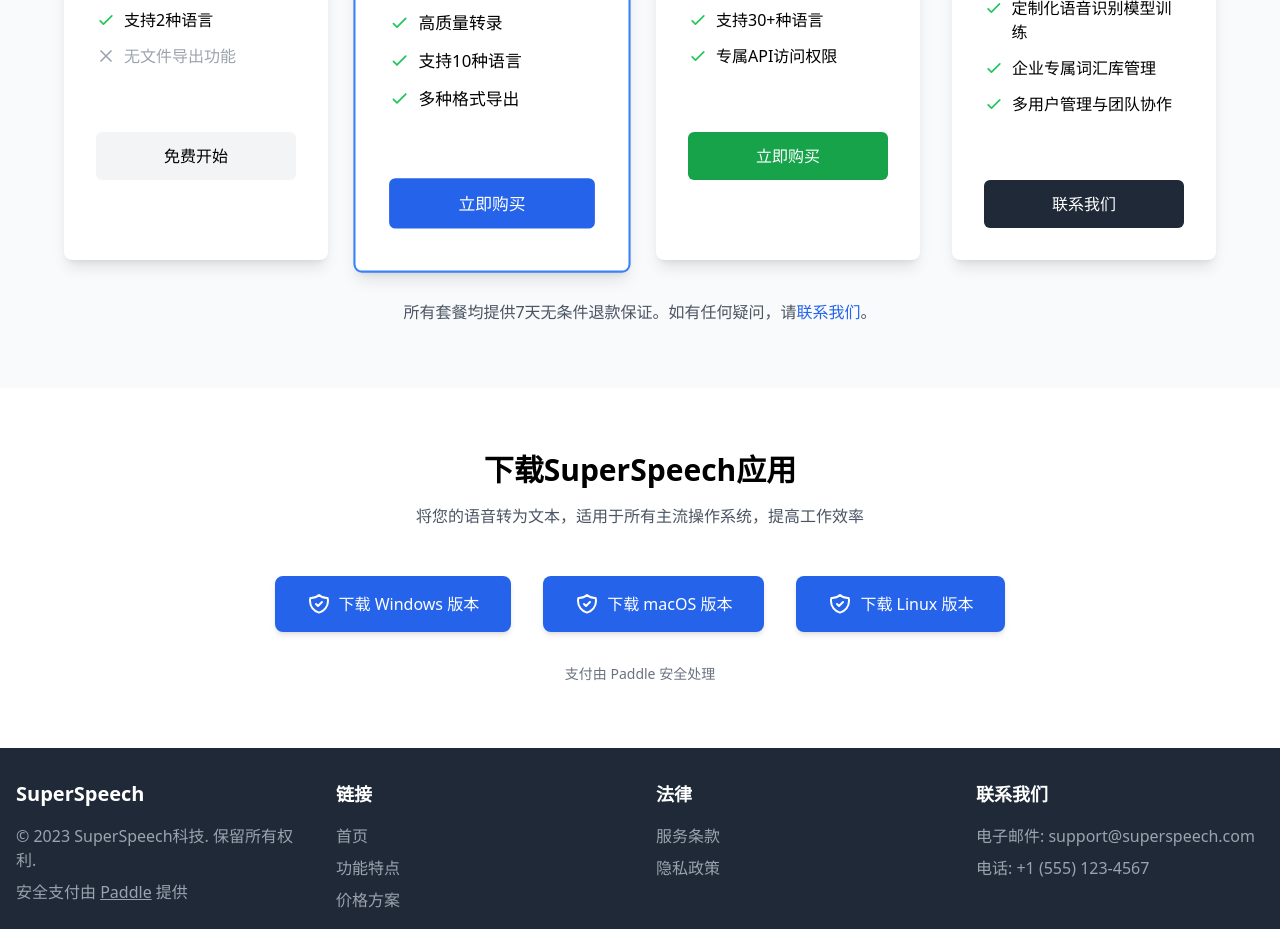
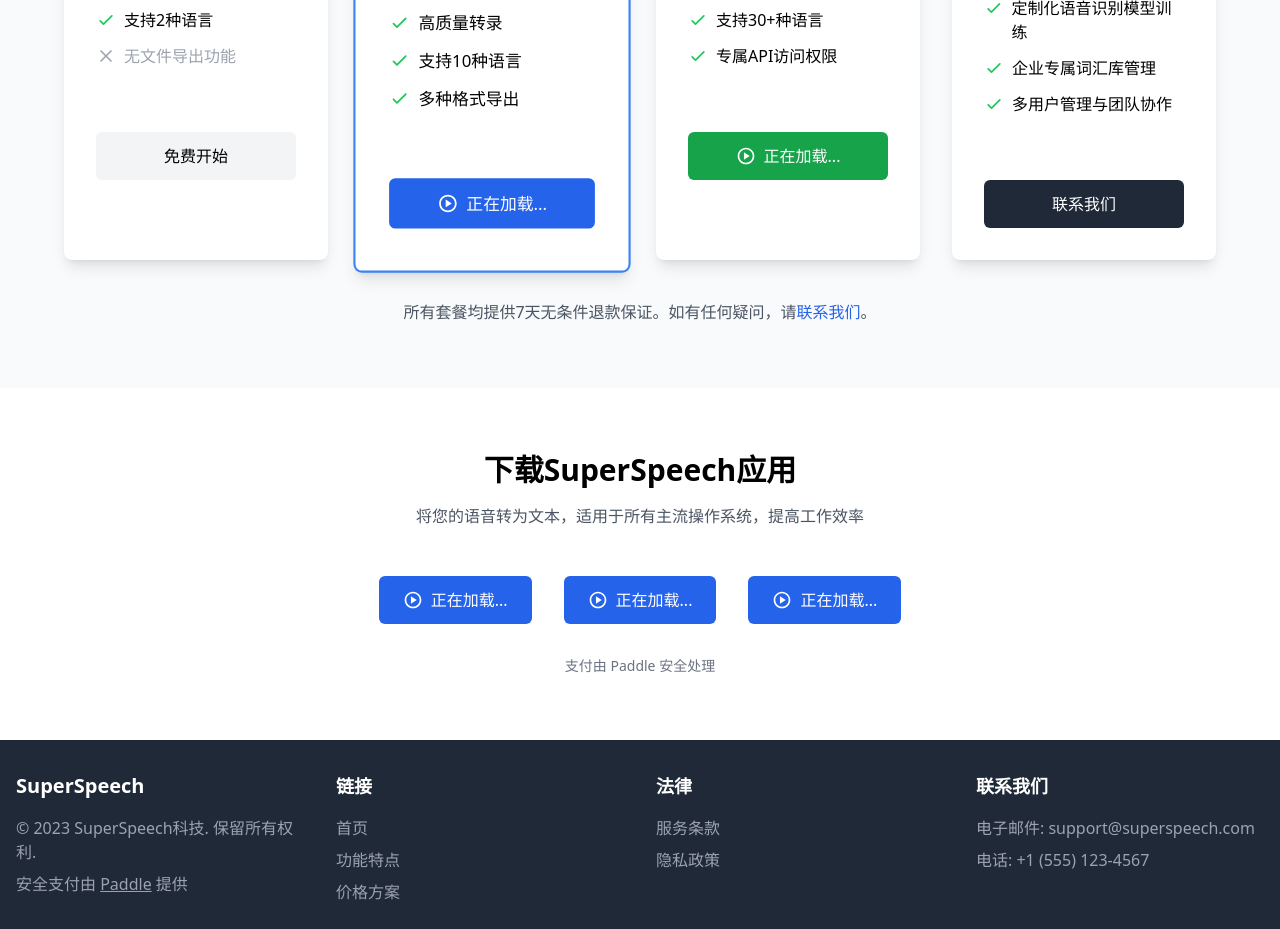
Before and after one commit to sotowang/app-landing-page, a Next.js app: page /zh in a window 1280 px wide. Shown: the part 1960-2889 px from the top of the page. Built offline with nearby package versions, Linux system fonts and the light colour scheme.

Commit message:
修复Paddle支付流程：使用API打开结账窗口，无需跳转

```diff
--- a/app/payment/page.tsx
+++ b/app/payment/page.tsx
@@ -254,43 +254,21 @@
             />
           ) : (
             <div className="flex flex-col items-center">
-              <a
-                href={getPaddleCheckoutUrl()}
-                target="_blank"
-                rel="noopener noreferrer"
-                className={`
-                  flex items-center justify-center font-medium rounded-md transition-all
-                  ${buttonVariant === "default" ? "bg-gray-200 hover:bg-gray-300 text-gray-800" :
-                    buttonVariant === "primary" ? "bg-blue-600 hover:bg-blue-700 text-white" :
-                    buttonVariant === "success" ? "bg-green-600 hover:bg-green-700 text-white" :
-                    "bg-cyan-600 hover:bg-cyan-700 text-white"}
-                  py-3 px-6 text-base w-full sm:w-64
-                `}
-              >
-                {showIcon && (
-                  <svg
-                    className="w-5 h-5 mr-2"
-                    viewBox="0 0 24 24"
-                    fill="none"
-                    xmlns="http://www.w3.org/2000/svg"
-                  >
-                    <path
-                      d="M12 2C6.48 2 2 6.48 2 12s4.48 10 10 10 10-4.48 10-10S17.52 2 12 2zm0 18c-4.41 0-8-3.59-8-8s3.59-8 8-8 8 3.59 8 8-3.59 8-8 8z"
-                      fill="currentColor"
-                    />
-                    <path
-                      d="M9.5 16.5l7-4.5-7-4.5v9z"
-                      fill="currentColor"
-                    />
-                  </svg>
-                )}
-                开始订阅
-              </a>
+              <PaddleButton
+                productId={getPriceId()}
+                text="开始订阅"
+                variant={buttonVariant}
+                size="large"
+                className="w-full sm:w-64"
+                showIcon={showIcon}
+                onSuccess={handlePaymentSuccess}
+                onError={handlePaymentError}
+              />
               <div className="text-xs text-gray-500 mt-2">
                 安全支付由 <span className="text-blue-600">Paddle</span> 提供
               </div>
               <p className="text-sm mt-4 text-center text-blue-700 font-medium">
-                这是一个直接链接到Paddle结账的按钮，点击后将跳转到Paddle官方结账页面。
+                点击按钮将在页面内打开Paddle结账窗口，无需离开本站
               </p>
             </div>
           )}
--- a/app/zh/page.tsx
+++ b/app/zh/page.tsx
@@ -284,12 +284,13 @@
                 </ul>
               </div>
               <div className="px-8 pb-8">
-                <a
-                  href="https://checkout.paddle.com/product/12345"
-                  className="block w-full bg-blue-600 hover:bg-blue-700 text-white text-center py-3 rounded-md font-medium transition"
-                >
-                  立即购买
-                </a>
+                <PaddleButton
+                  productId={paddleConfig.priceIds.standard}
+                  text="立即购买"
+                  variant="primary"
+                  size="large"
+                  className="w-full"
+                />
               </div>
             </div>
 
@@ -328,12 +329,13 @@
                 </ul>
               </div>
               <div className="px-8 pb-8">
-                <a
-                  href="https://checkout.paddle.com/product/67890"
-                  className="block w-full bg-green-600 hover:bg-green-700 text-white text-center py-3 rounded-md font-medium transition"
-                >
-                  立即购买
-                </a>
+                <PaddleButton
+                  productId={paddleConfig.priceIds.pro}
+                  text="立即购买"
+                  variant="success"
+                  size="large"
+                  className="w-full"
+                />
               </div>
             </div>
 
@@ -399,35 +401,32 @@
           </div>
 
           <div className="flex flex-col md:flex-row justify-center items-center space-y-6 md:space-y-0 md:space-x-8">
-            <a
-              href="https://checkout.paddle.com/product/123456"
-              className="bg-blue-600 text-white px-8 py-4 rounded-lg flex items-center hover:bg-blue-700 transition shadow-md w-full md:w-auto justify-center"
-            >
-              <svg className="h-6 w-6 mr-2" fill="none" stroke="currentColor" viewBox="0 0 24 24" xmlns="http://www.w3.org/2000/svg">
-                <path strokeLinecap="round" strokeLinejoin="round" strokeWidth={2} d="M9 12l2 2 4-4m5.618-4.016A11.955 11.955 0 0112 2.944a11.955 11.955 0 01-8.618 3.04A12.02 12.02 0 003 9c0 5.591 3.824 10.29 9 11.622 5.176-1.332 9-6.03 9-11.622 0-1.042-.133-2.052-.382-3.016z" />
-              </svg>
-              <span>下载 Windows 版本</span>
-            </a>
+            <PaddleButton
+              productId={paddleConfig.priceIds.standard}
+              text="下载 Windows 版本"
+              variant="primary"
+              size="large"
+              className="w-full md:w-auto"
+              showIcon={true}
+            />
 
-            <a
-              href="https://checkout.paddle.com/product/123457"
-              className="bg-blue-600 text-white px-8 py-4 rounded-lg flex items-center hover:bg-blue-700 transition shadow-md w-full md:w-auto justify-center"
-            >
-              <svg className="h-6 w-6 mr-2" fill="none" stroke="currentColor" viewBox="0 0 24 24" xmlns="http://www.w3.org/2000/svg">
-                <path strokeLinecap="round" strokeLinejoin="round" strokeWidth={2} d="M9 12l2 2 4-4m5.618-4.016A11.955 11.955 0 0112 2.944a11.955 11.955 0 01-8.618 3.04A12.02 12.02 0 003 9c0 5.591 3.824 10.29 9 11.622 5.176-1.332 9-6.03 9-11.622 0-1.042-.133-2.052-.382-3.016z" />
-              </svg>
-              <span>下载 macOS 版本</span>
-            </a>
+            <PaddleButton
+              productId={paddleConfig.priceIds.standard}
+              text="下载 macOS 版本"
+              variant="primary"
+              size="large"
+              className="w-full md:w-auto"
+              showIcon={true}
+            />
 
-            <a
-              href="https://checkout.paddle.com/product/123458"
-              className="bg-blue-600 text-white px-8 py-4 rounded-lg flex items-center hover:bg-blue-700 transition shadow-md w-full md:w-auto justify-center"
-            >
-              <svg className="h-6 w-6 mr-2" fill="none" stroke="currentColor" viewBox="0 0 24 24" xmlns="http://www.w3.org/2000/svg">
-                <path strokeLinecap="round" strokeLinejoin="round" strokeWidth={2} d="M9 12l2 2 4-4m5.618-4.016A11.955 11.955 0 0112 2.944a11.955 11.955 0 01-8.618 3.04A12.02 12.02 0 003 9c0 5.591 3.824 10.29 9 11.622 5.176-1.332 9-6.03 9-11.622 0-1.042-.133-2.052-.382-3.016z" />
-              </svg>
-              <span>下载 Linux 版本</span>
-            </a>
+            <PaddleButton
+              productId={paddleConfig.priceIds.standard}
+              text="下载 Linux 版本"
+              variant="primary"
+              size="large"
+              className="w-full md:w-auto"
+              showIcon={true}
+            />
           </div>
           <div className="text-center mt-8 text-gray-500 text-sm">
             支付由 Paddle 安全处理
--- a/src/components/PaddleButton.tsx
+++ b/src/components/PaddleButton.tsx
@@ -1,6 +1,6 @@
 "use client";
 
-import React, { useEffect } from "react";
+import React, { useEffect, useState } from "react";
 import paddleService from "../services/paddle";
 import paddleConfig from "../config/paddle";
 
@@ -28,24 +28,27 @@
   onSuccess,
   onError
 }: PaddleButtonProps) {
+  const [isReady, setIsReady] = useState<boolean>(false);
+  const [loading, setLoading] = useState<boolean>(false);
 
   useEffect(() => {
     // 初始化Paddle
     paddleService.ensureInitialized()
       .then(() => {
-        // 事件监听
-        const handleSuccess = (data: any) => {
-          if (data.name === "checkout.completed") {
+        setIsReady(true);
+
+        // 添加事件监听
+        if (typeof window !== 'undefined') {
+          window.addEventListener('paddle:checkout.completed', function(e: any) {
+            console.log('Paddle结账完成:', e);
             onSuccess && onSuccess();
-          }
-        };
+          });
 
-        // 添加事件监听器
-        document.addEventListener("paddle:checkout.completed", handleSuccess);
-
-        return () => {
-          document.removeEventListener("paddle:checkout.completed", handleSuccess);
-        };
+          window.addEventListener('paddle:checkout.error', function(e: any) {
+            console.error('Paddle结账错误:', e);
+            onError && onError(e.detail);
+          });
+        }
       })
       .catch(err => {
         console.error("Paddle初始化失败:", err);
@@ -74,9 +77,16 @@
   };
 
   // 处理点击购买
-  const handleClick = () => {
+  const handleClick = async () => {
+    if (!isReady) {
+      console.log("Paddle未准备好");
+      return;
+    }
+
+    setLoading(true);
+
     try {
-      paddleService.openCheckout({
+      await paddleService.openCheckout({
         items: [
           {
             priceId: productId,
@@ -84,14 +94,17 @@
           }
         ],
         settings: {
-          displayMode: "overlay",
+          displayMode: "overlay", // 使用弹出窗口
           theme: "light",
           locale: "zh"
         }
       });
+      console.log("成功打开Paddle结账");
     } catch (error) {
       console.error("打开结账失败:", error);
       onError && onError(error);
+    } finally {
+      setLoading(false);
     }
   };
 
@@ -119,10 +132,11 @@
   return (
     <button
       onClick={handleClick}
+      disabled={!isReady || loading}
       className={getButtonClasses()}
     >
       {showIcon && renderPaddleIcon()}
-      {text}
+      {loading ? "处理中..." : !isReady ? "正在加载..." : text}
     </button>
   );
 }
```
Also changed, not shown: src/components/PaddlePayment.tsx (+11 -13 lines).
